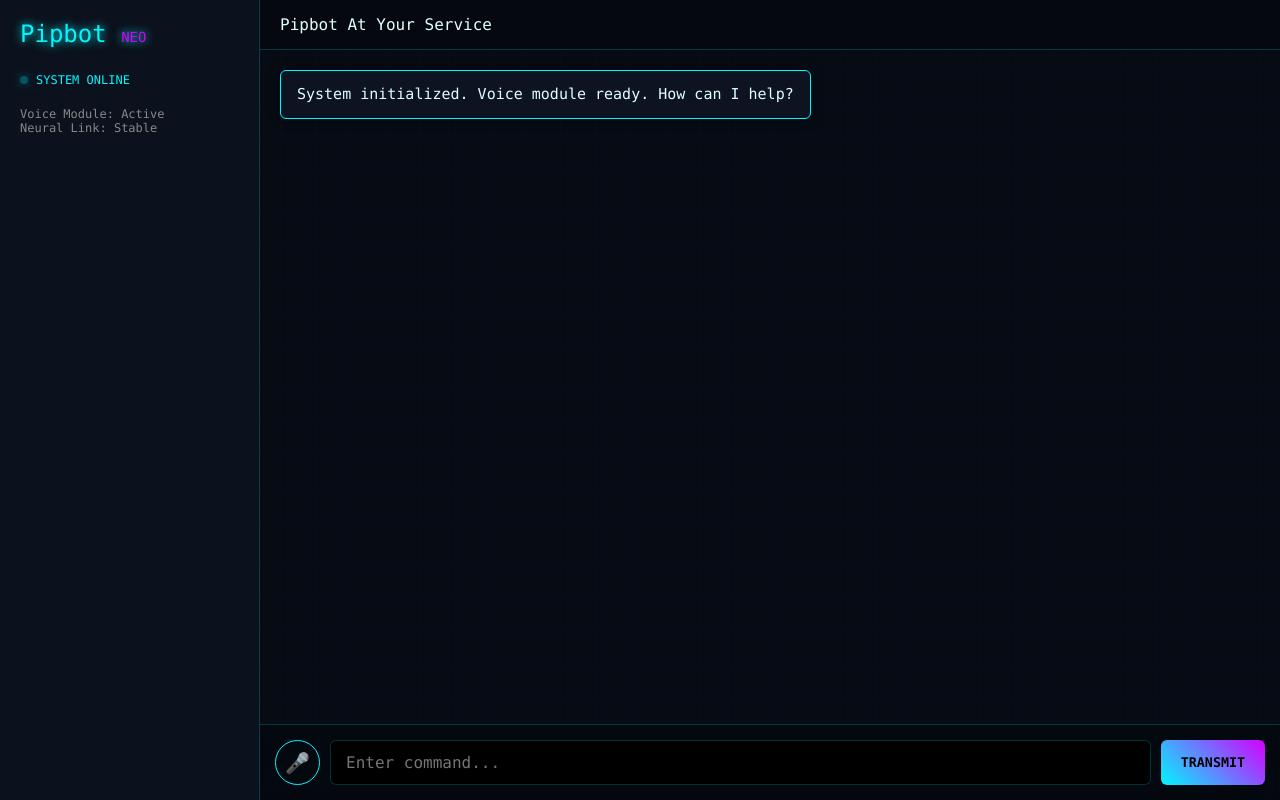
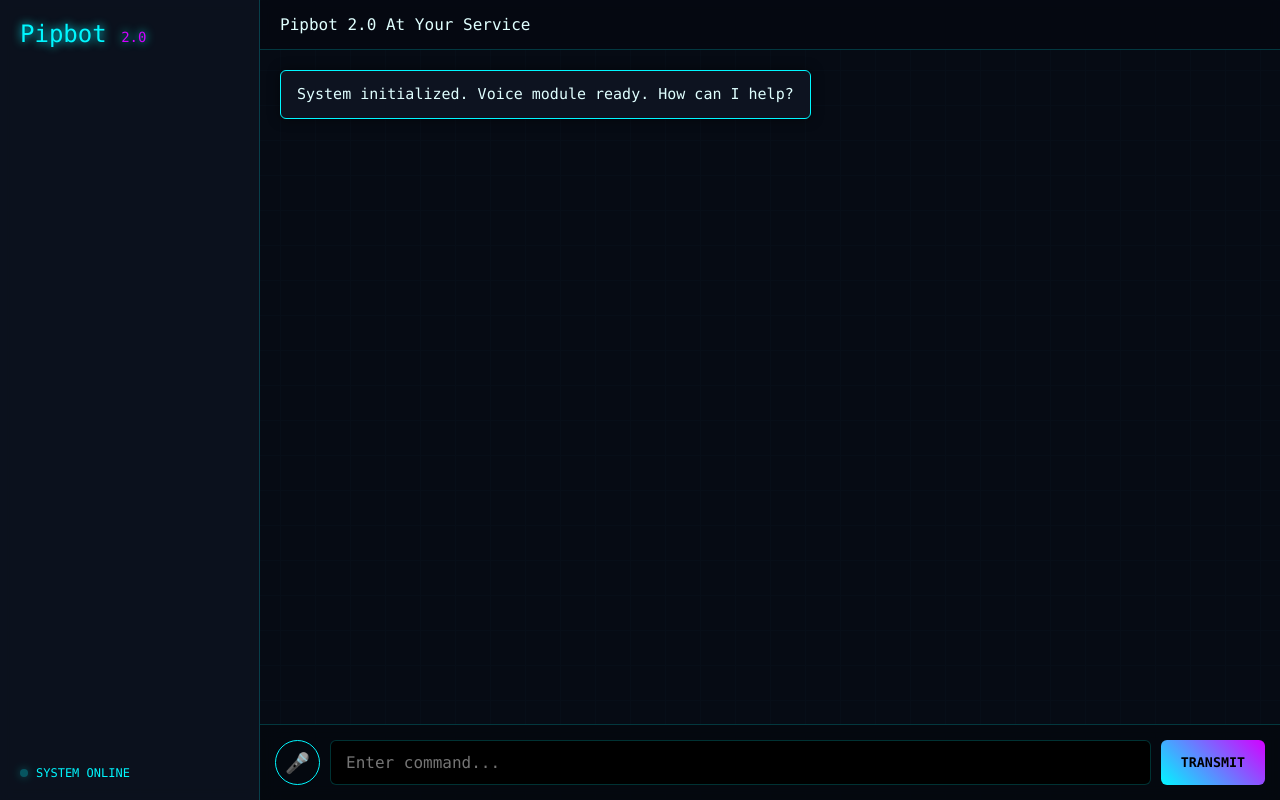
Before and after one commit to vejanimayur55-hub/palbot-chat, a website: page index.html in a window 1280 px wide. Drawn offline with nearby package versions, Linux system fonts and the light colour scheme.

Commit message:
Clean UI and rename to Pipbot 2.0

```diff
--- a/index.html
+++ b/index.html
@@ -3,7 +3,7 @@
 <head>
     <meta charset="UTF-8">
     <meta name="viewport" content="width=device-width, initial-scale=1.0">
-    <title>Pipbot Neo</title>
+    <title>Pipbot 2.0</title>
     <link rel="stylesheet" href="style.css">
     <script src="https://cdn.jsdelivr.net/npm/marked/marked.min.js"></script>
 </head>
@@ -11,19 +11,18 @@
 
     <div class="app">
         <aside class="sidebar">
-            <div class="logo">Pipbot <span class="version">NEO</span></div>
+            <div class="logo">Pipbot <span class="version">2.0</span></div>
+
+            <div class="spacer"></div>
+
             <div class="status-indicator">
                 <span class="dot"></span> SYSTEM ONLINE
-            </div>
-            <div style="margin-top: 20px; font-size: 12px; color: #888;">
-                <p>Voice Module: Active</p>
-                <p>Neural Link: Stable</p>
             </div>
         </aside>
 
         <main class="chat-area">
             <header class="chat-header">
-                <span>Pipbot At Your Service</span>
+                <span>Pipbot 2.0 At Your Service</span>
             </header>
 
             <div class="chat-box" id="chatBox">
--- a/style.css
+++ b/style.css
@@ -54,6 +54,8 @@ body::before {
     padding: 20px;
     display: flex;
     flex-direction: column;
+    /* This ensures content can be spaced out */
+    justify-content: flex-start;
 }
 
 .logo {
@@ -68,13 +70,19 @@ body::before {
     color: var(--pink);
 }
 
+/* Pushes the status indicator to the bottom */
+.spacer {
+    flex: 1;
+}
+
 .status-indicator {
-    margin-top: 20px;
     font-size: 12px;
     color: var(--cyan);
     display: flex;
     align-items: center;
     gap: 8px;
+    /* Ensures it sits at the bottom left */
+    margin-top: auto;
 }
 
 .dot {
@@ -161,7 +169,7 @@ body::before {
     color: var(--cyan);
     width: 45px;
     height: 45px;
-    border-radius: 50%; /* Circle shape */
+    border-radius: 50%;
     cursor: pointer;
     transition: all 0.3s ease;
     display: flex;
@@ -176,7 +184,6 @@ body::before {
     box-shadow: 0 0 10px var(--cyan);
 }
 
-/* Active Listening State */
 .voice-btn.listening {
     border-color: var(--pink);
     color: var(--pink);
```
